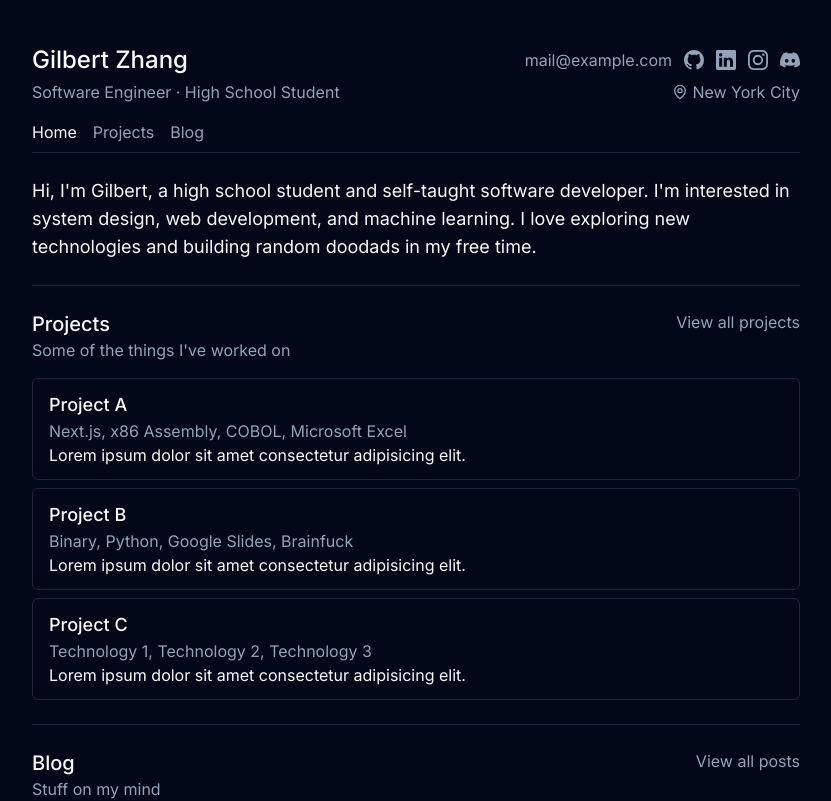
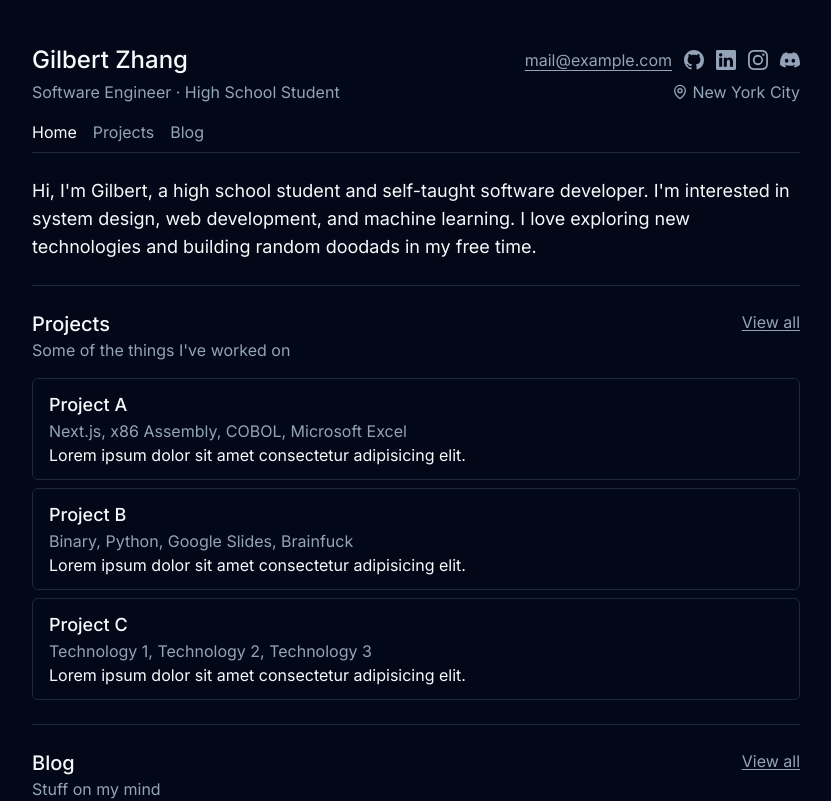
Before and after one commit to giilbert/my-site, a Next.js app: page / in a window 1280 px wide. Shown: the top 801 px of the page, without its empty margins (224-1055 px from the left). Built offline with nearby package versions, Linux system fonts and the light colour scheme.

Commit message:
make links more obvious

```diff
--- a/src/app/globals.css
+++ b/src/app/globals.css
@@ -70,7 +70,7 @@
 
 @layer base {
   * {
-    @apply border-border;
+    @apply border-border underline-offset-2;
   }
   body {
     @apply bg-background text-foreground;
--- a/src/app/page.tsx
+++ b/src/app/page.tsx
@@ -24,13 +24,13 @@ export default function Home() {
 
           <Link
             href="/projects"
-            className="sm:ml-auto text-muted-foreground hover:text-foreground transition-colors"
+            className="sm:ml-auto text-muted-foreground hover:text-foreground transition-colors underline"
           >
             <ChevronRightIcon
               className="inline-block sm:hidden mr-1"
               size={18}
             />
-            View all projects
+            View all
           </Link>
         </div>
 
@@ -84,13 +84,13 @@ export default function Home() {
 
           <Link
             href="/blog"
-            className="sm:ml-auto text-muted-foreground hover:text-foreground transition-colors"
+            className="sm:ml-auto text-muted-foreground hover:text-foreground transition-colors underline"
           >
             <ChevronRightIcon
               className="inline-block sm:hidden mr-1"
               size={18}
             />
-            View all posts
+            View all
           </Link>
         </div>
 
--- a/src/components/header/index.tsx
+++ b/src/components/header/index.tsx
@@ -16,7 +16,9 @@ export const Header: React.FC = () => {
         <div className="flex gap-3 items-center text-muted-foreground">
           <a
             href="mailto:example.com"
-            className="text-muted-foreground hover:text-foreground transition-colors"
+            target="_blank"
+            rel="noopener noreferrer"
+            className="text-muted-foreground hover:text-foreground transition-colors underline underline-offset-4"
           >
             mail@example.com
           </a>
```
